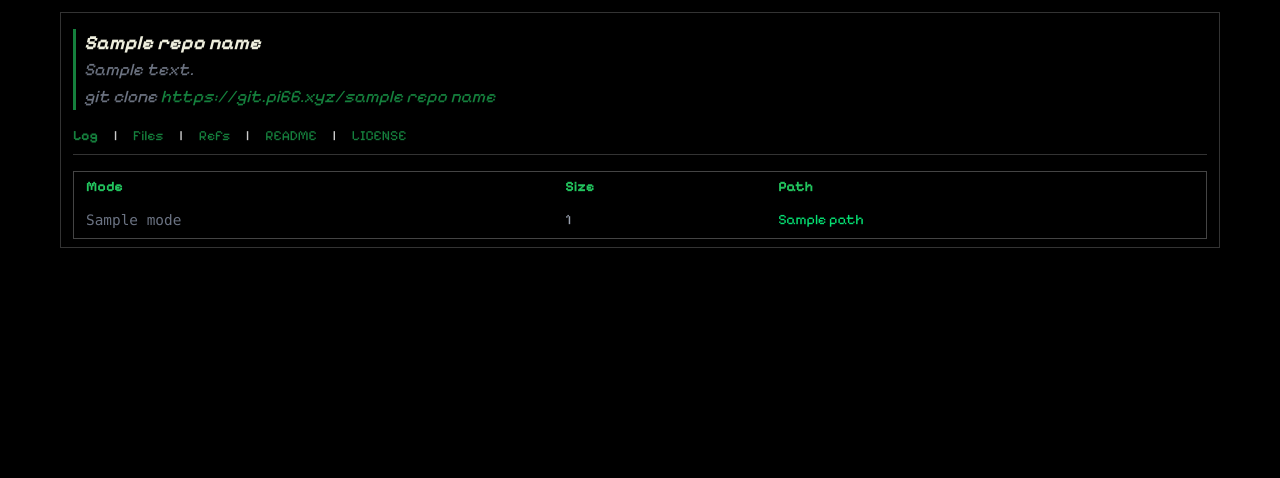
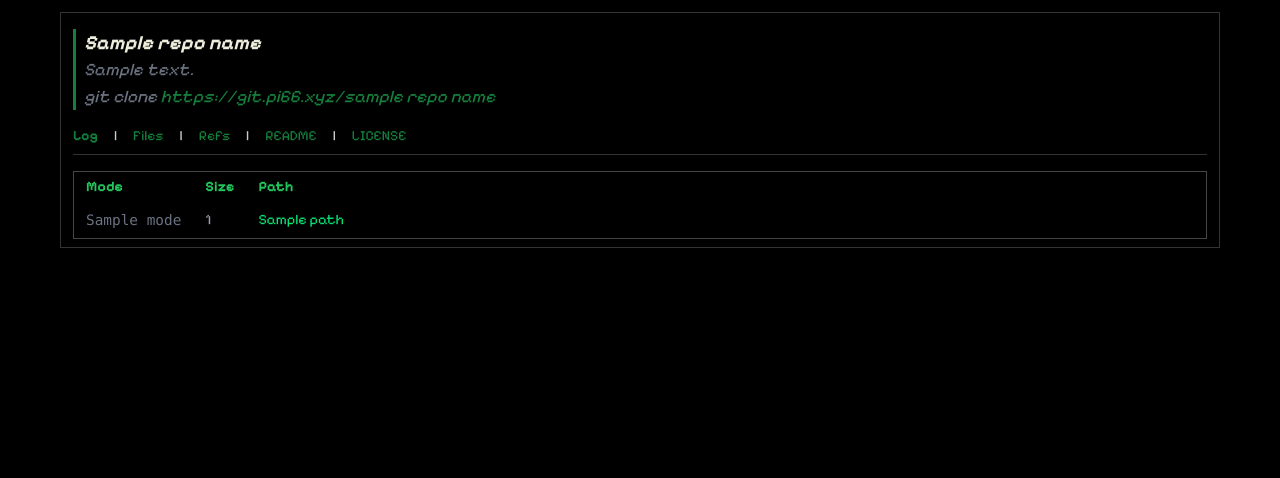
Before and after one commit to pixel2175/git.pi66.xyz, a Python web app: template src/templates/Files.html in a window 1280 px wide. Shown: the part 104-582 px from the top of the page. Run offline with Jinja, Linux system fonts and the light colour scheme; the template is opened without the code that fills it: most values are stand-ins (such as "Sample title", 1, 10 or a date in 2020).

Commit message:
fix: align Files table columns with shrink-to-fit widths

```diff
--- a/src/templates/Files.html
+++ b/src/templates/Files.html
@@ -3,20 +3,22 @@
 
 <table class="!w-full">
 	<thead>
-		<tr><th>Mode</th><th>Size</th><th>Path</th>
+		<tr>
+			<th class="w-px whitespace-nowrap">Mode</th>
+			<th class="w-px whitespace-nowrap">Size</th>
+			<th class="w-full">Path</th>
+		</tr>
 	</thead>
 	<tbody>
-
 	{% for file in files %}
-
 		<tr>
-				<td class="!text-gray-500 font-mono text-xs">
+			<td class="w-px whitespace-nowrap !text-gray-500 font-mono text-xs">
 				{{file.mode}}
 			</td>
-				<td class="!text-gray-400 text-right">
+			<td class="w-px whitespace-nowrap !text-gray-400 text-right">
 				{{file.size}}
 			</td>
-				<td>
+			<td class="w-full">
 				<a class="!text-green-400 hover:underline"
 				   href="/{{repo_name|lower}}/files/{{file.path}}.html"
 				>
```
Lines whose indentation alone changed are shown as unchanged.
